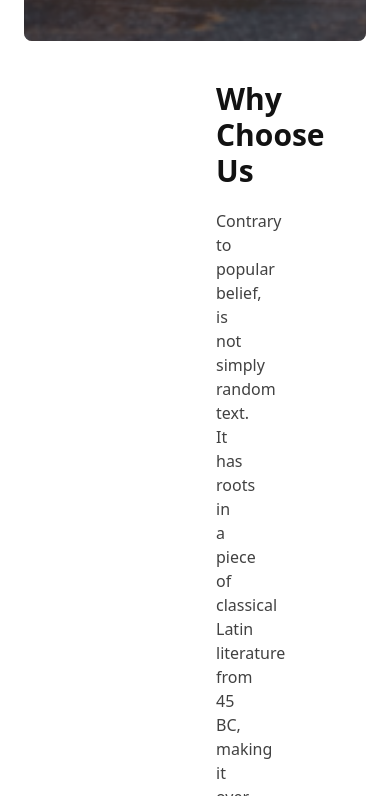
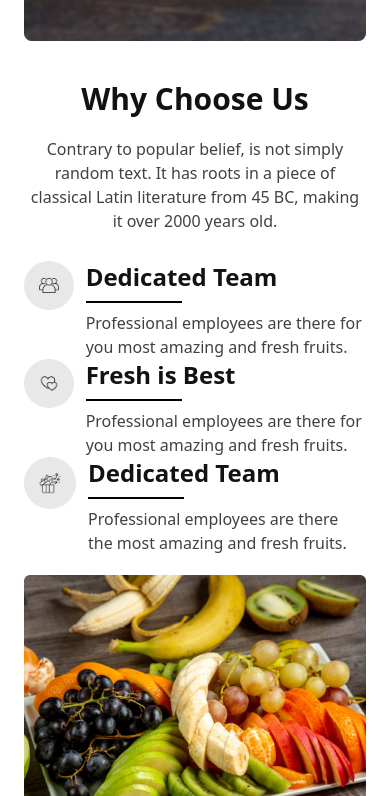
Before and after one commit to parvez-swe/fruit-brust, a plain HTML site: page index.html in a window 390 px wide. Shown: the part 4368-5164 px from the top of the page. Drawn offline with nearby package versions, Linux system fonts and the light colour scheme.

Commit message:
why choose us

```diff
--- a/index.html
+++ b/index.html
@@ -829,7 +829,7 @@
       <!-- Why Choose us? -->
 
       <section class="mb-20">
-        <div class="mx-48 mb-7">
+        <div class="lg:mx-48 mb-7">
           <h1
             class="text-3xl text-center lg:text-5xl text-texts font-semibold mb-5"
           >
```
